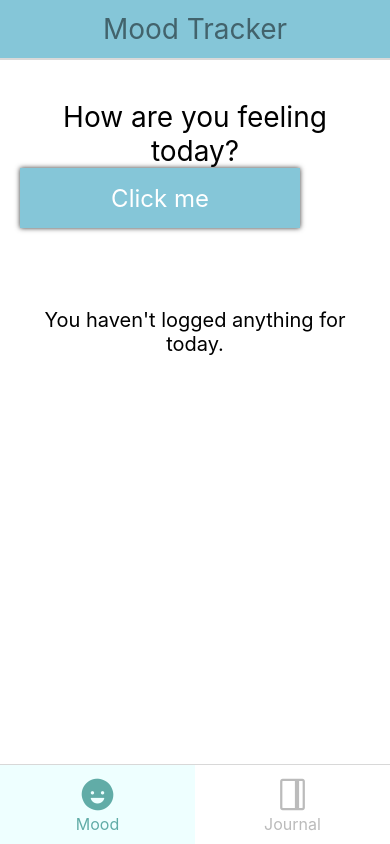
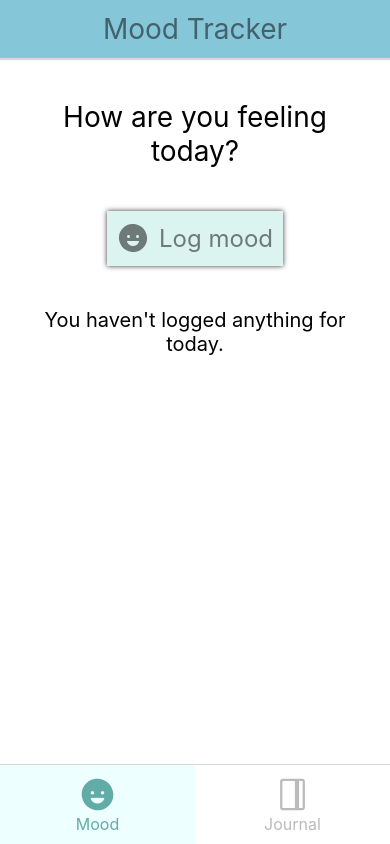
Before and after one commit to PBasham/pb-healthy-habits, a React Native app: screen /Mood in a window 390 px wide. Built offline with nearby package versions, Linux system fonts and the light colour scheme.

Commit message:
added a lot more custamization to the button component

```diff
--- a/src/assets/styling/colors.ts
+++ b/src/assets/styling/colors.ts
@@ -38,3 +38,9 @@ export const tabBarColors = {
     // iconInactive: "rgba(0,0,0,.5)",
     // background: "#85c6d8",
 }
+export const buttonColors = {
+    background: "#fff",
+    text: "rgba(0,0,0,.5)",
+    icon: "rgba(0,0,0,.5)",
+    shadow: "black",
+}
--- a/src/components/ui/Buttons/StandardButton/StandardButton.tsx
+++ b/src/components/ui/Buttons/StandardButton/StandardButton.tsx
@@ -1,35 +1,44 @@
 import React, { FunctionComponent } from "react";
-import { Button, StyleSheet, Text, View } from "react-native";
+import { Button, StyleProp, StyleSheet, Text, TextStyle, View, ViewStyle } from "react-native";
 import styled from "styled-components/native";
-import DropShadow from "react-native-drop-shadow";
+import { Ionicons } from '@expo/vector-icons';
 
 // misc --------------------------------------------------
 // colors
 import { generalColors } from "../../../../assets";
 import { BodyText, HeaderThree } from "../../text";
+import { buttonColors, textColors } from "../../../../assets/styling/colors";
 
 interface StandardButtonProps {
     /** Text to display */
     text?: string
     /** Font size for text */
     fontSize?: string
+    /** Case of font. */
+    textCase?: "UPPER" | "lower" | "Proper"
     /** Color of text */
     textColor?: string
     /** Alignment for text */
     textAlignment?: "left" | "center" | "right" | " justify" | "start" | "end"
+    /** Text styles */
+    textStyles?: StyleProp<TextStyle>
 
 
     /** Icon Name */
     iconName?: string
     /** Icon Color */
     iconColor?: string
+    /** Icon Size. Default is 32 */
+    iconSize?: number
     /** Icon Position */
-    iconPosition?: string
-
-
+    iconPosition?: "left" | "right" | "top" | "bottom"
+    /** Icon Styles */
+    iconStyles?: StyleProp<TextStyle>
 
     /** Background color of button */
     backgroundColor?: string
+    /** Button Styles */
+    buttonStyles?: StyleProp<ViewStyle>
 
     /** On press funciton for header */
     onPress?: (() => void) | ((e: any) => void)
@@ -38,30 +47,70 @@ interface StandardButtonProps {
 
 
 const StandardButton: FunctionComponent<StandardButtonProps> = (props: StandardButtonProps) => {
-    const { text, fontSize, textColor, textAlignment, backgroundColor } = props
+    const {
+        text,
+        fontSize = "24px",
+        textCase,
+        textColor = buttonColors.text,
+        textAlignment = "center",
+        textStyles,
 
+        iconName,
+        iconColor = buttonColors.icon,
+        iconSize = 32,
+        iconPosition = "left",
+        iconStyles,
+
+        buttonStyles,
+        backgroundColor = buttonColors.background,
+
+        onPress
+    } = props
+
+    // justify-content: center;
+    // align-items: center;
+    // flex-direction: row;
+
+    // margin: 15px;
+    // padding: 15px;
     const StandardButtonContainer = styled.Pressable`
+        flex-direction: row;
+        align-items: center;
         justify-content: center;
-        align-items: center;
 
-        min-height: 60px;
-        min-width: 50%;
-        max-width: 80%;
-        background-color: ${backgroundColor ?? generalColors.secondary};
+        padding: 10px;
+        gap: 10px;
+        /* width: 80%; */
+        background-color: ${backgroundColor ?? generalColors.primary};
 
-        shadow-color: ${generalColors.button_shadow};
+        shadow-color: ${buttonColors.shadow};
         shadow-offset: 0px 0px;
         shadow-radius: 5px;
         shadow-opacity: .8;
         elevation: 10;
     `
+    const StyledButtonText = styled.Text`
+        font-size: ${fontSize};
+        color: ${textColor};
+        text-align: ${textAlignment};
+    `
 
     return (
-        <StandardButtonContainer>
-            <HeaderThree
-                textColor="white"
-                text={text}
-            />
+        <StandardButtonContainer
+            onPress={onPress}
+            style={buttonStyles}
+        >
+            {iconName ?
+                <Ionicons
+                    // @ts-ignore
+                    name={iconName}
+                    color={iconColor}
+                    size={iconSize}
+                    style={iconStyles}
+                />
+                : null
+            }
+            <StyledButtonText>{text}</StyledButtonText>
         </StandardButtonContainer>
     )
 }
--- a/src/components/ui/text/HeaderThree/HeaderThree.tsx
+++ b/src/components/ui/text/HeaderThree/HeaderThree.tsx
@@ -35,13 +35,11 @@ const HeaderThree: FunctionComponent<HeaderThreeProps> = (props: HeaderThreeProp
 
         textStyles,
 
-        onPress = () => console.log("I've been clicked!")
+        onPress
     } = props
 
     const HeaderThreeStyle = styled.Text`
-    /* padding: 15px; */
-    width: 100%;
-    /* min-height: 35px; */
+    flex: 1;
 
     color: ${textColor};
 
--- a/src/screens/MoodTracker/MoodTracker.tsx
+++ b/src/screens/MoodTracker/MoodTracker.tsx
@@ -20,11 +20,12 @@ const MoodTrackerContainer = styled(Container)`
     padding-bottom: 40px;
 `;
 
-const CreateLogContainer = styled.View`
-    flex: 1;
-    height: 100%;
-    width: 100%;
+const CreateLogContainer = styled(Container)`
 
+`
+const CreateLogButtonContainer = styled(Container)`
+    justify-content: center;
+    align-items: center;
 `
 
 const MoodTracker: FunctionComponent = () => {
@@ -34,16 +35,17 @@ const MoodTracker: FunctionComponent = () => {
                 label="Mood Tracker"
             />
             <MoodTrackerContainer>
-                <Container>
+                <CreateLogContainer>
                     <HeaderTwo text={"How are you feeling today?"} />
-                    {/* //todo Build out Log emotion button */}
-                    {/* //todo Build  */}
-                    <CreateLogContainer>
-                    <StandardButton
-                        text="Click me"
-                    />
-                    </CreateLogContainer>
-                </Container>
+                    <CreateLogButtonContainer>
+                        <StandardButton
+                            text="Log mood"
+                            iconName="happy"
+                            backgroundColor={generalColors.accent_blue}
+                            onPress={() => console.log("I've been pressed!")}
+                        />
+                    </CreateLogButtonContainer>
+                </CreateLogContainer>
                 <ContainerFlexTwo>
                     {/* //todo build out scrollable view for emotions logged today. */}
                     <BodyText text={"You haven't logged anything for today."} />
```
